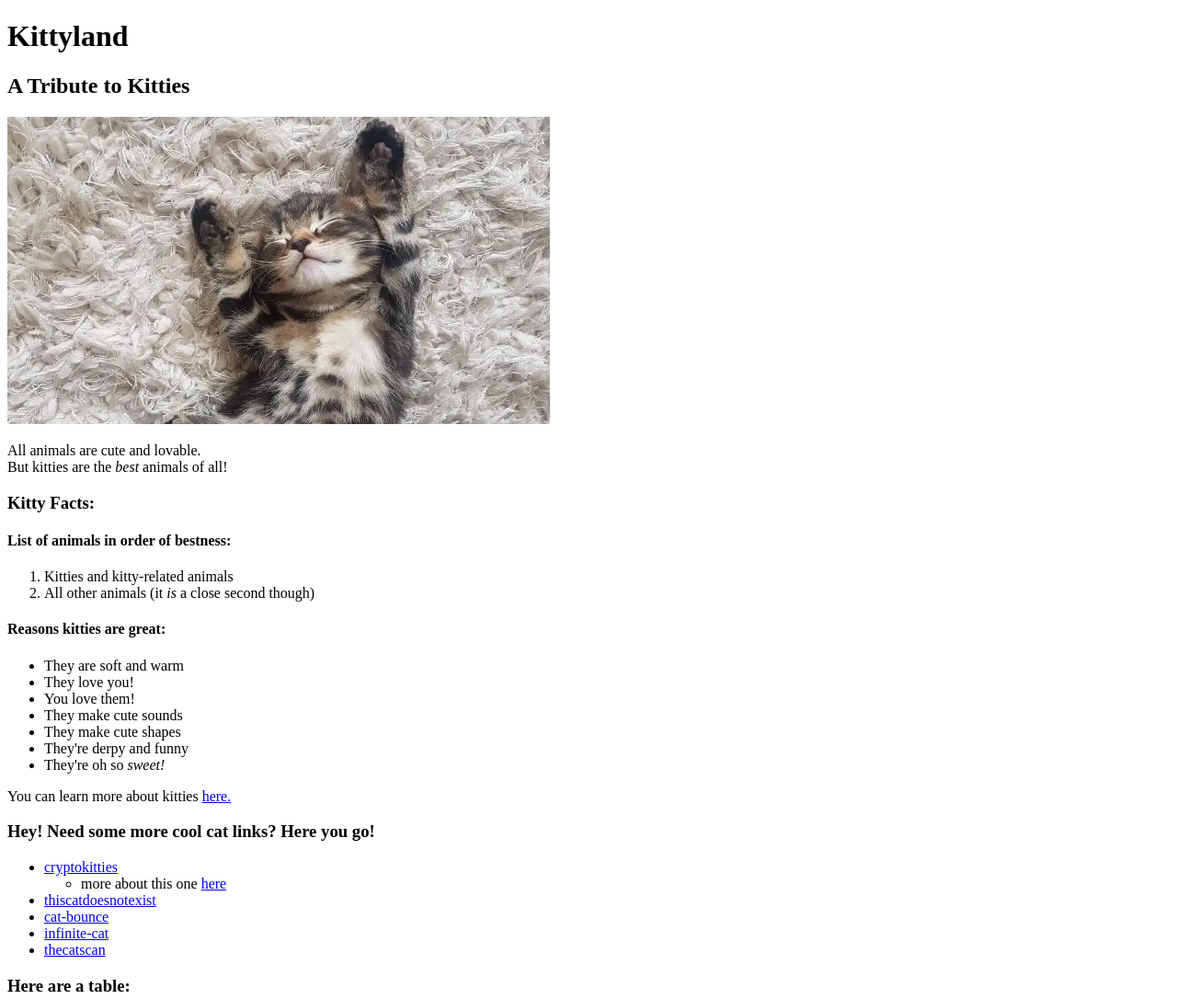
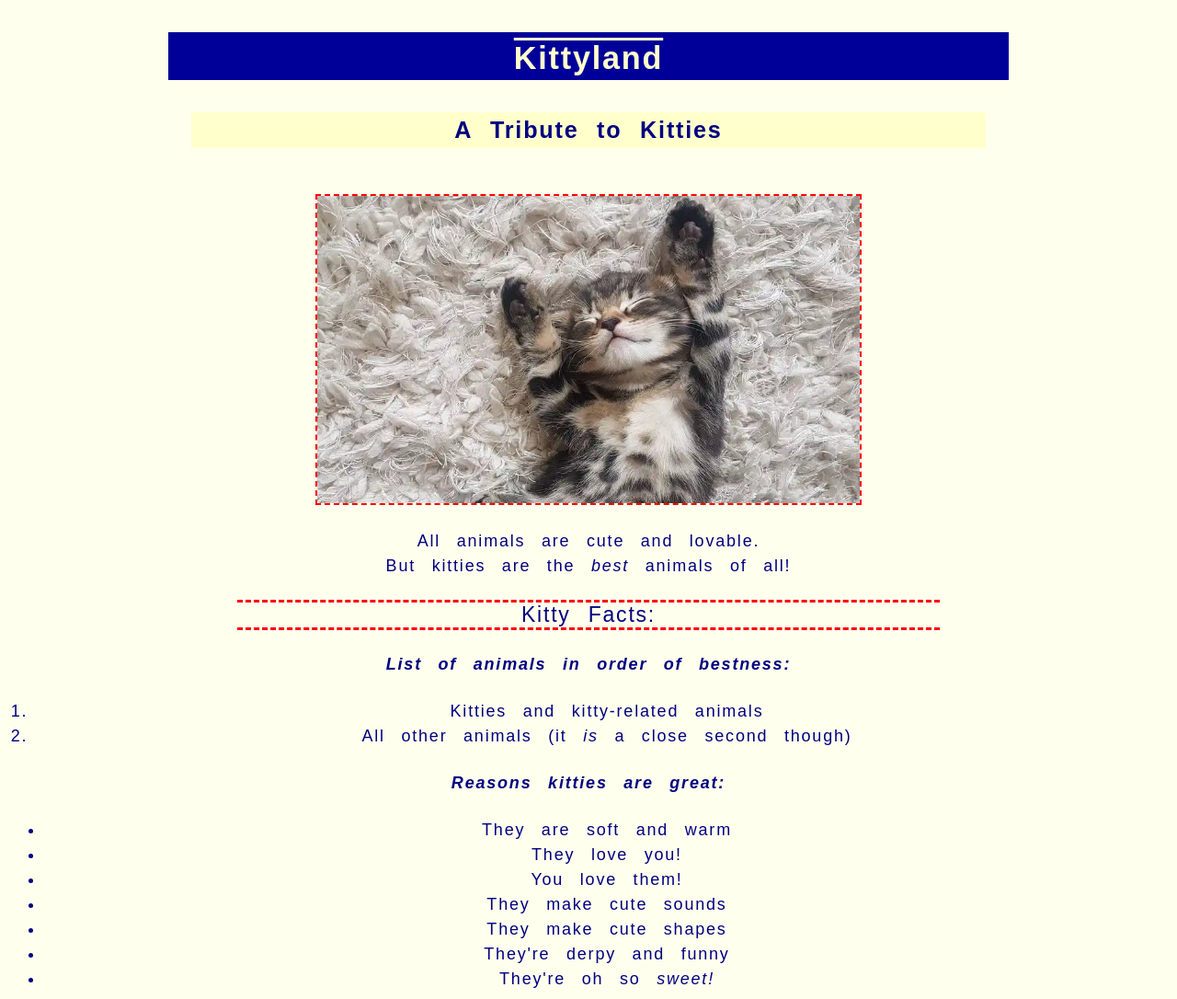
Before and after one commit to gigi-boop/kitty-tribute-page, a plain HTML site: page index.html in a window 1280 px wide. Shown: the top 1086 px of the page at 92% size. Drawn offline with Linux system fonts and the light colour scheme.

Commit message:
add basic CSS

```diff
--- a/index.html
+++ b/index.html
@@ -4,6 +4,7 @@
 	<head>
 		<meta charset="utf-8">
 		<title>I Love Kitties!</title>
+		<link rel="stylesheet" href="main.css">
 	</head>
 
 	<body>
--- /dev/null
+++ b/main.css
@@ -0,0 +1,75 @@
+body {
+    font-family: Arial, sans-serif, Helvetica;
+    font-size: 18px;
+    font-weight: normal;
+    text-align: center;
+    line-height: 1.5em;
+    letter-spacing: .1em;
+    word-spacing: .6em;
+    color: navy;
+    background-color: #ffe;
+}
+
+h1 {
+    font-size: 1.9em;
+    font-weight: bold;
+    text-decoration: overline;
+    color: #ffc;
+    background-color: #009;
+    margin: 35px 175px;
+    padding: 15px 10px 10px 10px;
+/*
+    border: 7px solid #005;
+    border-top: none;
+    border-right: none;
+*/
+}
+
+h2 {
+    font-size: 1.4em;
+    background-color: #ffc;
+    margin: 10px 200px 50px 200px;
+    padding: 6px;
+/*
+    border: 5px solid #444;
+    border-top: none;
+    border-right: none;
+*/
+}
+
+h3 {
+    font-size: 23px;
+    font-weight: normal;
+    margin-left: 250px;
+    margin-right: 250px;
+    border: 3px dashed red;
+    border-left: none;
+    border-right: none;
+}
+
+h4 {
+    font-weight: bold;
+    font-style: italic;
+}
+
+img {
+    border: 2px dashed red;
+}
+
+a {
+    text-decoration: none;
+    color: teal;
+}
+
+table {
+    border: 2px solid #ccc;
+    background-color: #ffc;
+}
+
+tr {
+    border: 1px solid #ccc;
+}
+
+td {
+    border: 1px solid #ccc;
+}
```
Also changed, not shown: survey.html (+1 -0 lines).
